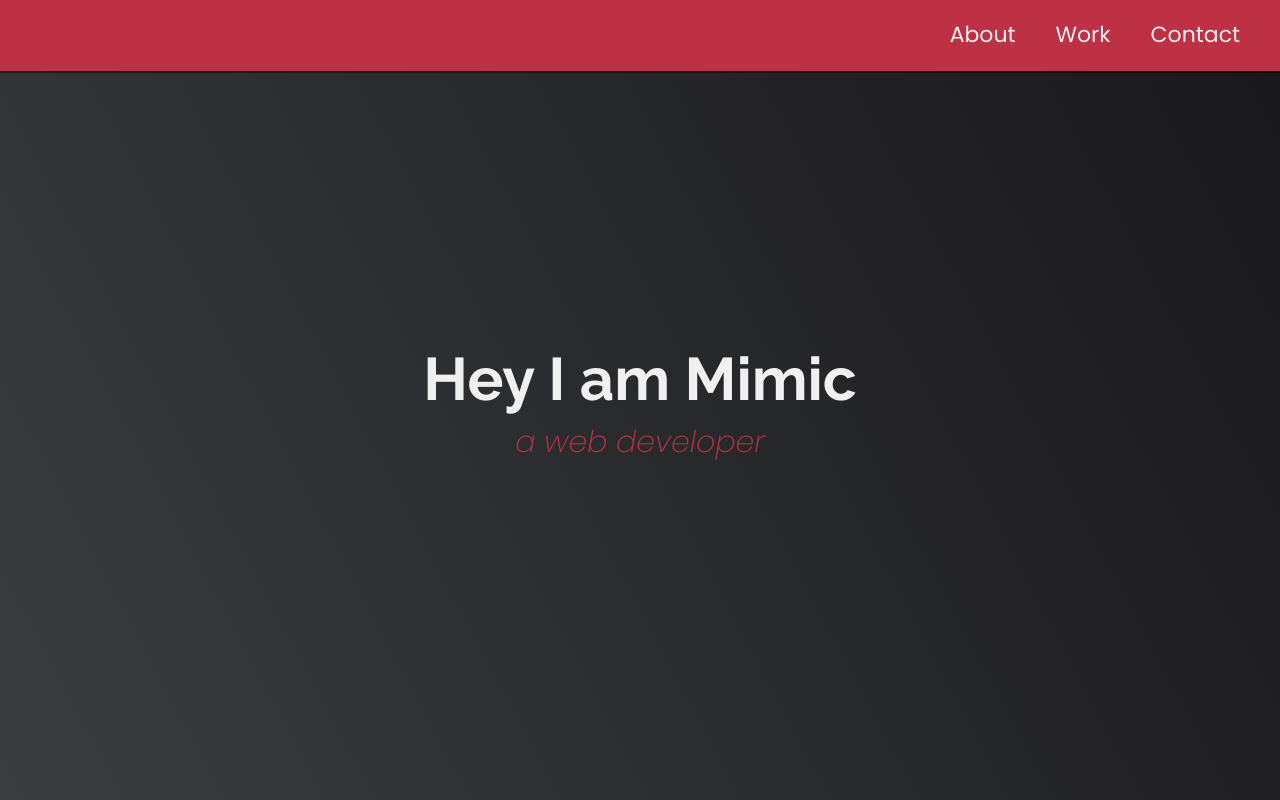
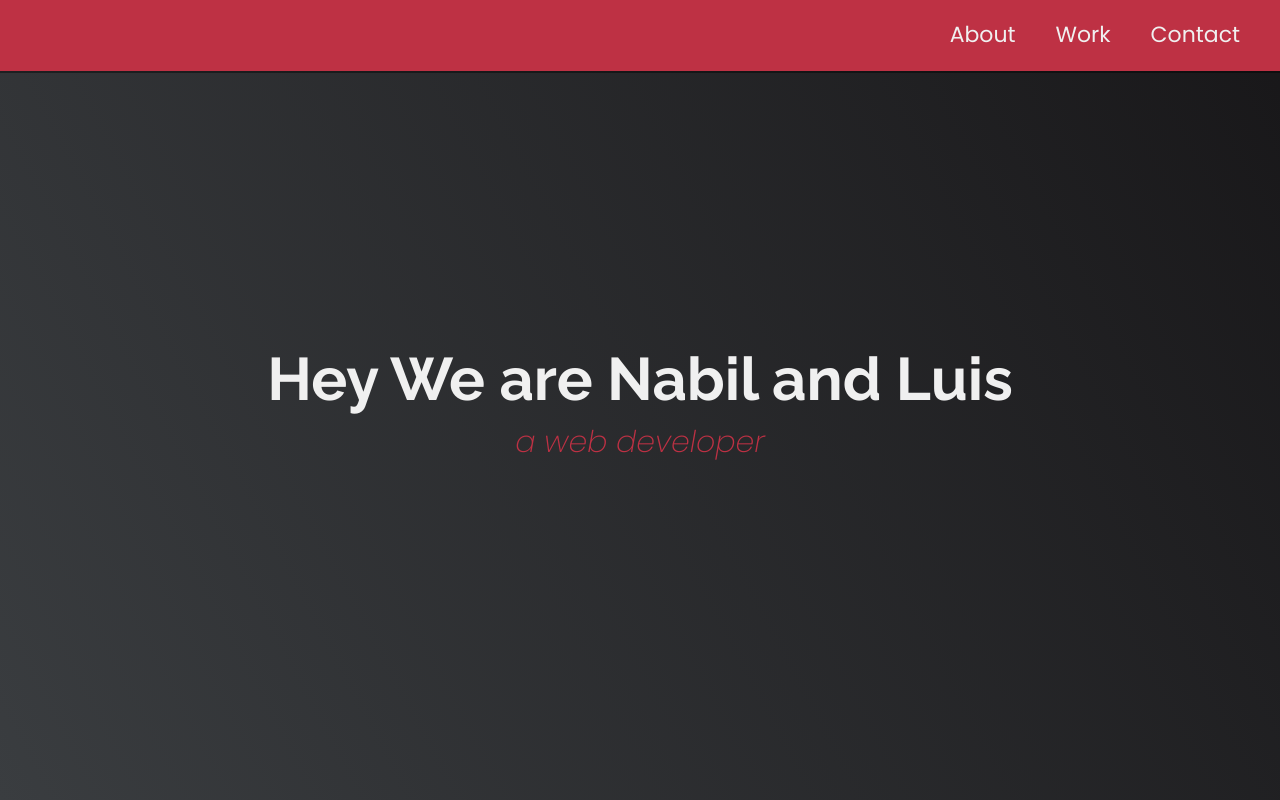
Before and after one commit to mkhamisnab/nabil-luis-microverse-collaborative-trial, a plain HTML site: page index.html in a window 1280 px wide. Shown: the top 800 px of the page. Drawn offline with Linux system fonts and the light colour scheme.

Commit message:
Update index.html

```diff
--- a/index.html
+++ b/index.html
@@ -40,7 +40,7 @@
     <!-- START WELCOME SECTION -->
 
     <section id="welcome-section" class="welcome-section">
-      <h1>Hey I am Mimic</h1>
+      <h1>Hey We are Nabil and Luis</h1>
       <p>a web developer</p>
     </section>
 
```
